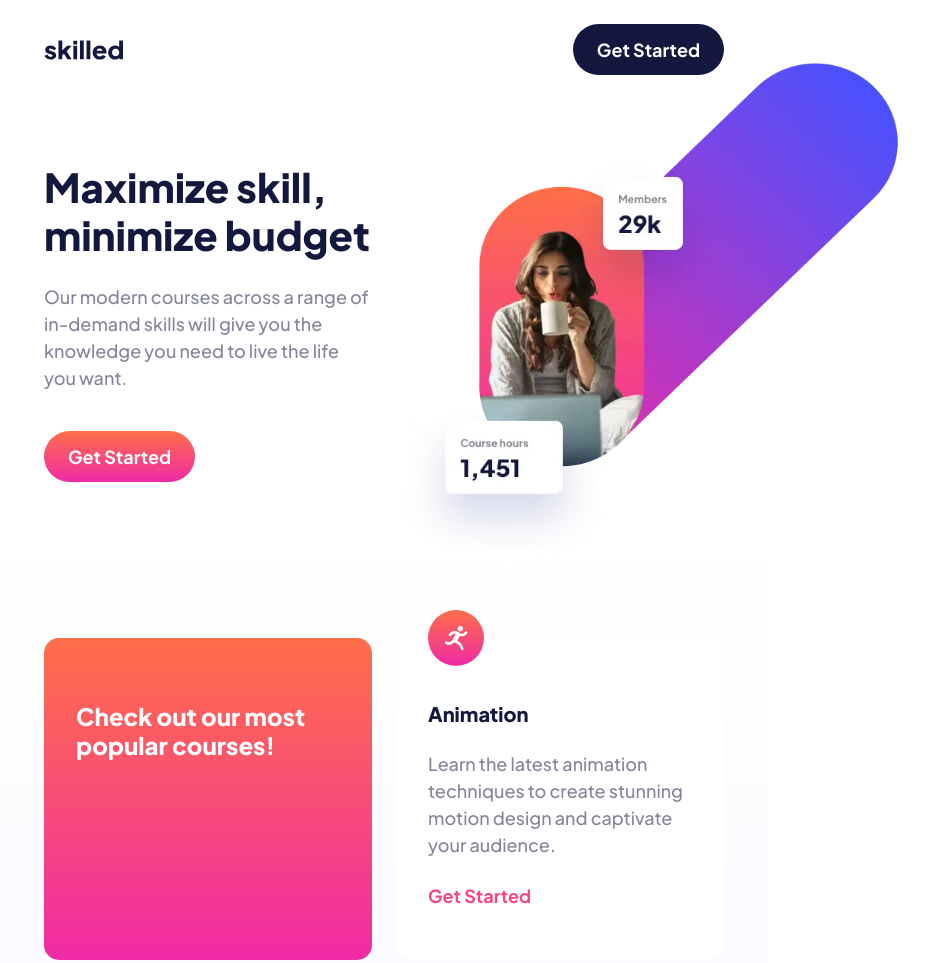
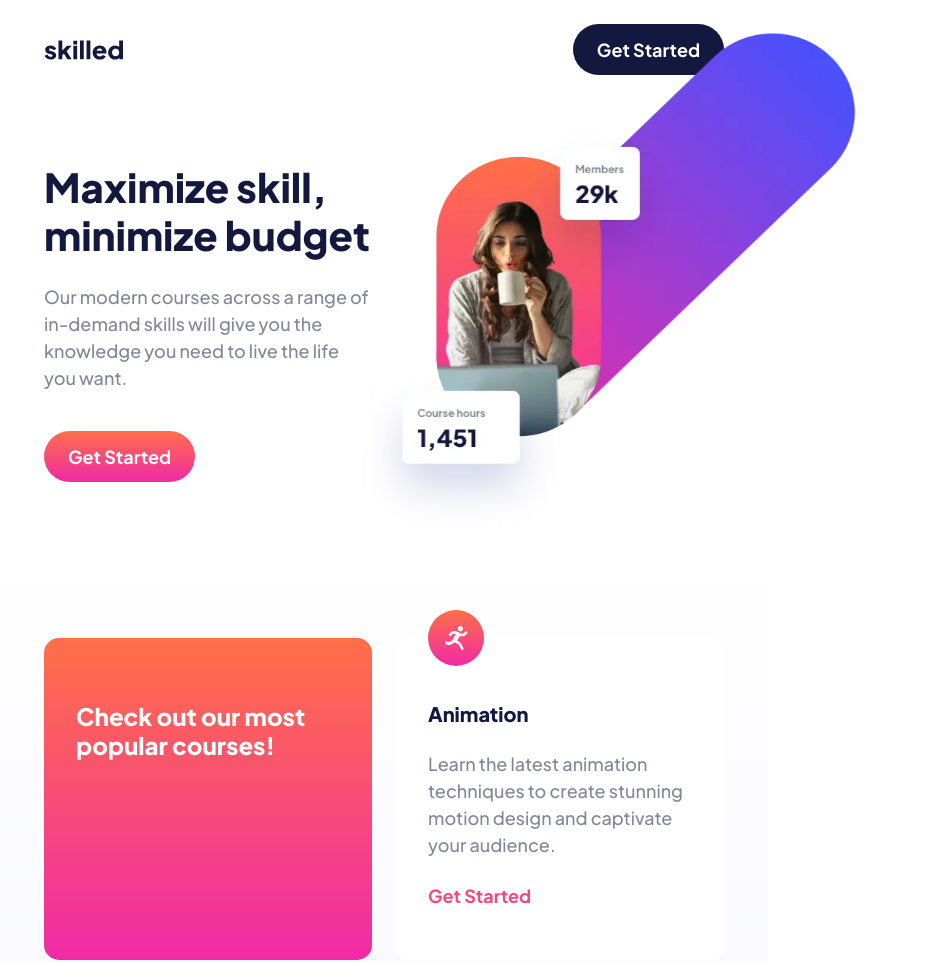
Before and after one commit to jkaps9/skilled-elearning-landing-page, a website built with webpack: page src/template.html in a window 768 px wide. Shown: the top 963 px of the page, 932 px wide, since content can reach past the window. Built offline with nearby package versions, Linux system fonts and the light colour scheme.

Commit message:
position hero image fixed

```diff
--- a/src/styles.css
+++ b/src/styles.css
@@ -234,6 +234,7 @@ header {
 @media only screen and (min-width: 48rem) {
   header {
     padding: 0 calc(var(--page-padding) + 1.76px);
+    z-index:1;
     .container {
       padding: 1.5rem 0;
     }
@@ -288,14 +289,10 @@ header {
 
 @media only screen and (min-width: 48rem) and (max-width: 1023.5px) {
   #hero {
-    .container {
-      position: relative;
-    }
-
     picture {
-      position: absolute;
-      bottom: -5rem;
-      right: -13rem;
+	    position: fixed;
+     top: 0;
+      right: calc((var(--page-padding) + 1.76px) * -2.75);
     }
   }
 }
```
